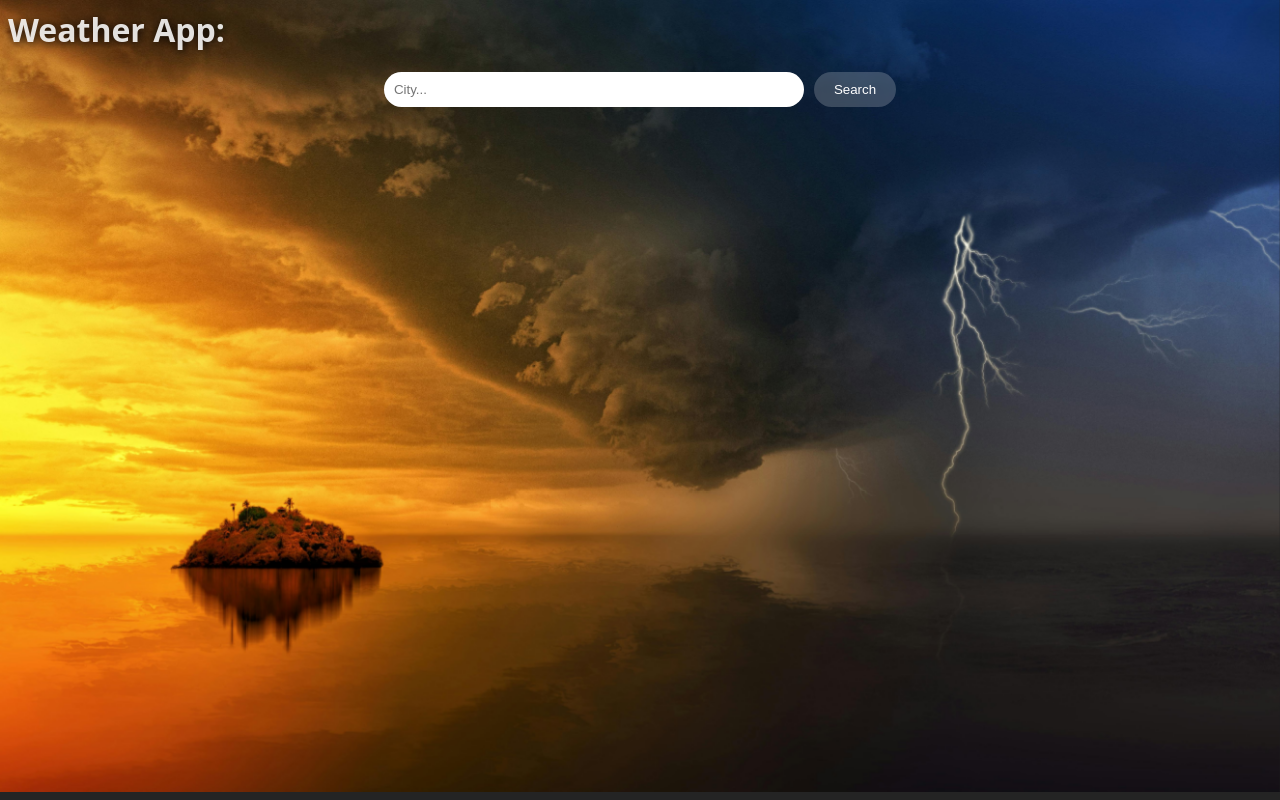
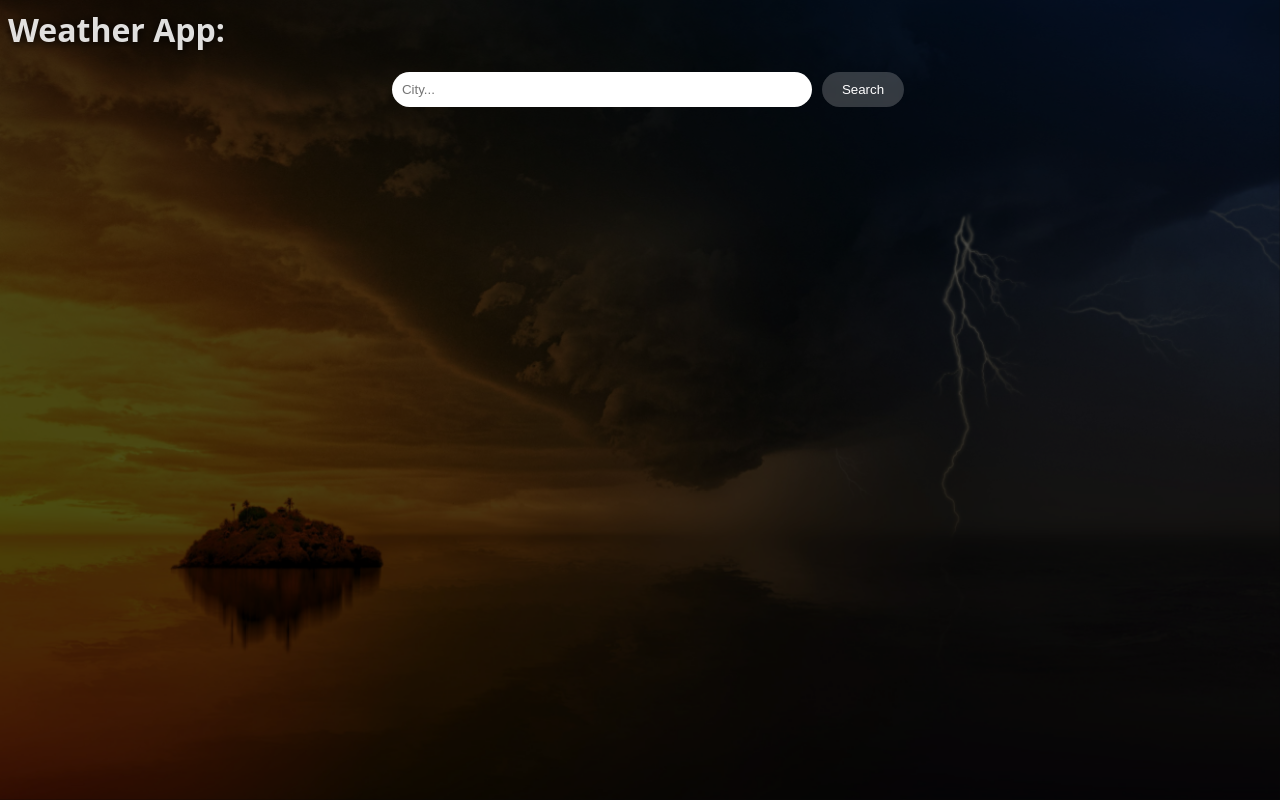
Before and after one commit to raunikdev/DynamicWeatherApp, a React (Vite) app: page / in a window 1280 px wide. Built offline with nearby package versions, Linux system fonts and the light colour scheme.

Commit message:
adding the night view

```diff
--- a/src/component/css/weatherApp.css
+++ b/src/component/css/weatherApp.css
@@ -1,17 +1,24 @@
 body{
   margin: 0;
 }
+.cover-after-all{
+  background-color: rgba(0, 0, 0, 0.7);
+  margin:0;
+  padding: 8px;
+  height: 100.5%;
+  width: 100%;
+}
 .all{
-  height:97vh;
+  height:100vh;
   margin: 0;
-  padding: 8px;
+  /* padding: 8px; */
   background: url('../images/startingBackgroundImage.jpg');
   background-position: center;
   background-repeat: no-repeat;
   background-size: cover;
   background-attachment: fixed;
   /* width: 100vw; */
-  /* overflow: hidden; */
+  overflow: hidden;
 }
 .highlighted {
   /* padding: 5px 10px 5px 0; */
--- a/src/component/tempCel.jsx
+++ b/src/component/tempCel.jsx
@@ -12,7 +12,7 @@ function TempCel(prop) {
                 <b><p className="two">{prop.IsDay} Time</p></b>
                 <b><p className="three">UV: {prop.uvIndex}</p></b>
                 <b><p className="four">Pressure(inHg): {prop.pressure}</p></b>
-                <b><p className="five">Temp:{prop.maxTemp}&deg;C- {prop.minTemp}&deg;C</p></b>
+                <b><p className="five">Temp:{prop.minTemp}&deg;C | {prop.maxTemp}&deg;C</p></b>
                 <b><p className="six">Sunrise: {prop.sunrise}<br />Sunset: {prop.sunset}</p></b>
 
 
--- a/src/component/weatherApp.jsx
+++ b/src/component/weatherApp.jsx
@@ -245,44 +245,44 @@ function Weatherapp() {
 
             if (cond.includes("sunny")) {
                 return {
-                    background: "linear-gradient(to right, rgba(251, 194, 235, 0.85), rgba(255, 184, 126, 0.85))",
+                    background: "linear-gradient(to right, rgba(251, 194, 235, 0.6), rgba(255, 184, 126, 0.6))",
                     backdropFilter: "blur(2px)"
                 };
             } else if (cond.includes("partly") || cond.includes("cloudy")) {
                 return {
-                    background: "linear-gradient(to top, rgba(127, 158, 216, 0.85), rgba(198, 222, 255, 0.85))",
+                    background: "linear-gradient(to top, rgba(127, 158, 216, 0.6), rgba(198, 222, 255, 0.6))",
                     backdropFilter: "blur(2px)"
                 };
             } else if (cond.includes("overcast")) {
                 return {
-                    background: "linear-gradient(to right, rgba(201, 188, 188, 0.85), rgba(44, 62, 80, 0.85))",
+                    background: "linear-gradient(to right, rgba(201, 188, 188, 0.6), rgba(44, 62, 80, 0.6))",
                     color: "white",
                     backdropFilter: "blur(2px)"
                 };
             } else if (cond.includes("thunder")) {
                 return {
-                    background: "linear-gradient(to right, rgba(32, 49, 63, 0.85), rgba(88, 105, 122, 0.85))",
+                    background: "linear-gradient(to right, rgba(32, 49, 63, 0.6), rgba(88, 105, 122, 0.6))",
                     color: "white",
                     backdropFilter: "blur(2px)"
                 };
             } else if (cond.includes("rain")) {
                 return {
-                    background: "linear-gradient(to right, rgba(95, 156, 255, 0.85), rgba(194, 233, 251, 0.85))",
+                    background: "linear-gradient(to right, rgba(95, 156, 255, 0.6), rgba(194, 233, 251, 0.6))",
                     backdropFilter: "blur(2px)"
                 };
             } else if (cond.includes("snow")) {
                 return {
-                    background: "linear-gradient(to right, rgba(224, 234, 252, 0.85), rgba(255, 255, 255, 0.85))",
+                    background: "linear-gradient(to right, rgba(224, 234, 252, 0.6), rgba(255, 255, 255, 0.6))",
                     backdropFilter: "blur(2px)"
                 };
             } else if (cond.includes("mist") || cond.includes("fog") || cond.includes("clear")) {
                 return {
-                    background: "linear-gradient(to right, rgba(221, 221, 221, 0.85), rgba(81, 98, 117, 0.85))",
+                    background: "linear-gradient(to right, rgba(221, 221, 221, 0.6), rgba(81, 98, 117, 0.6))",
                     backdropFilter: "blur(2px)"
                 };
             } else {
                 return {
-                    background: "linear-gradient(to right, rgba(255, 172, 89, 0.85), rgba(255, 160, 160, 0.85))",
+                    background: "linear-gradient(to right, rgba(255, 172, 89, 0.6), rgba(255, 160, 160, 0.6))",
                     backdropFilter: "blur(2px)"
                 }; // default fallback
             }
@@ -290,6 +290,7 @@ function Weatherapp() {
 
         return (
             <div className="all" style={getBackgroundImageStyle(data.WeatherConditionText)}>
+                <div className= {data.isDayTrue?"":"cover-after-all"} >
                     <h1 style={{ marginTop: "0", textShadow: "1px 1px 10px black" }}>Weather App: </h1>
                     <div className="input-search-dropdown">
                         <div className="input-search-dropdown-subdiv">
@@ -359,6 +360,7 @@ function Weatherapp() {
                             sunset={data.sunset} />
                     </div>}
                 </div>
+            </div>
         )
     }
     export default Weatherapp;
```
Lines whose indentation alone changed are shown as unchanged.
